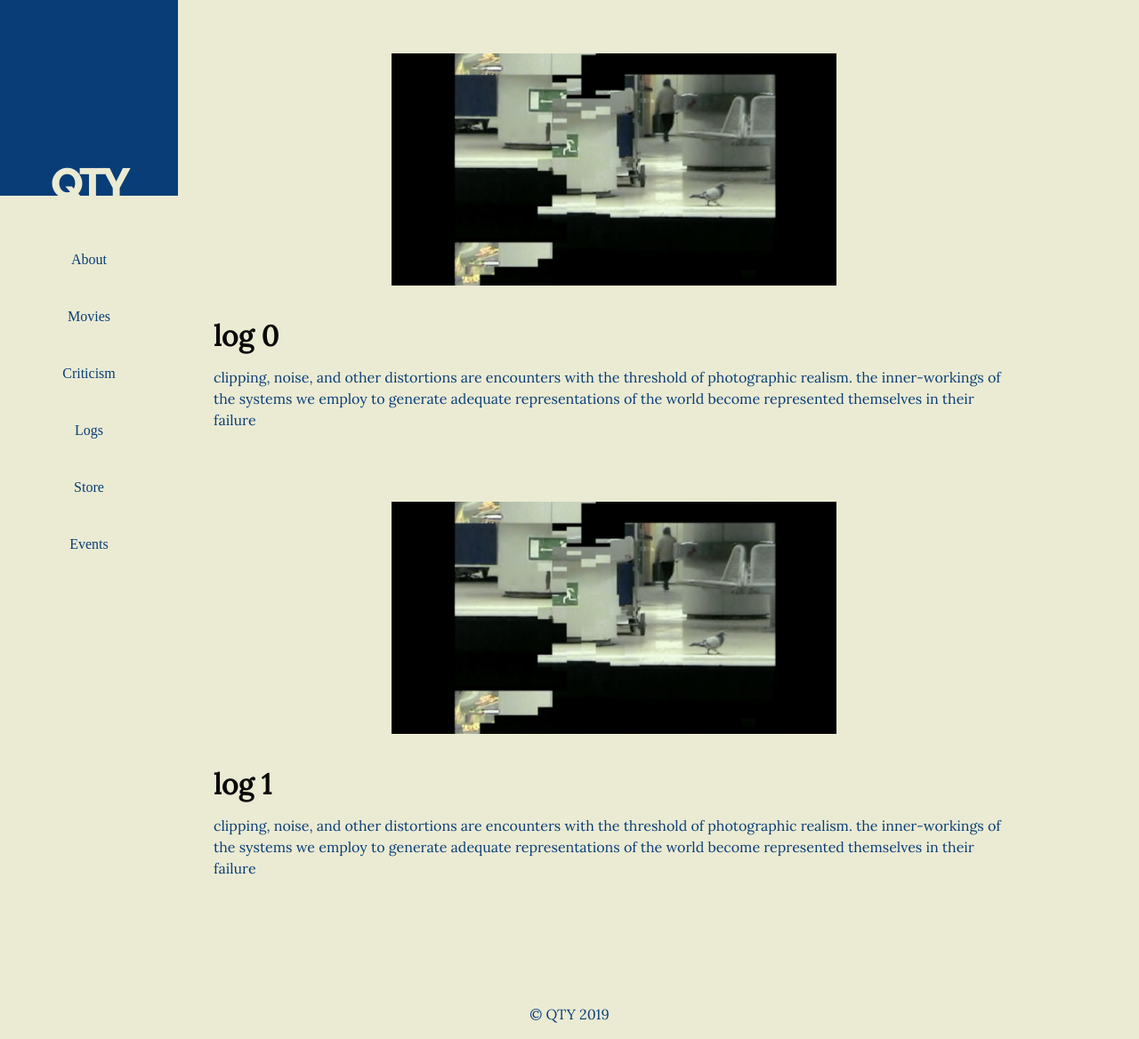
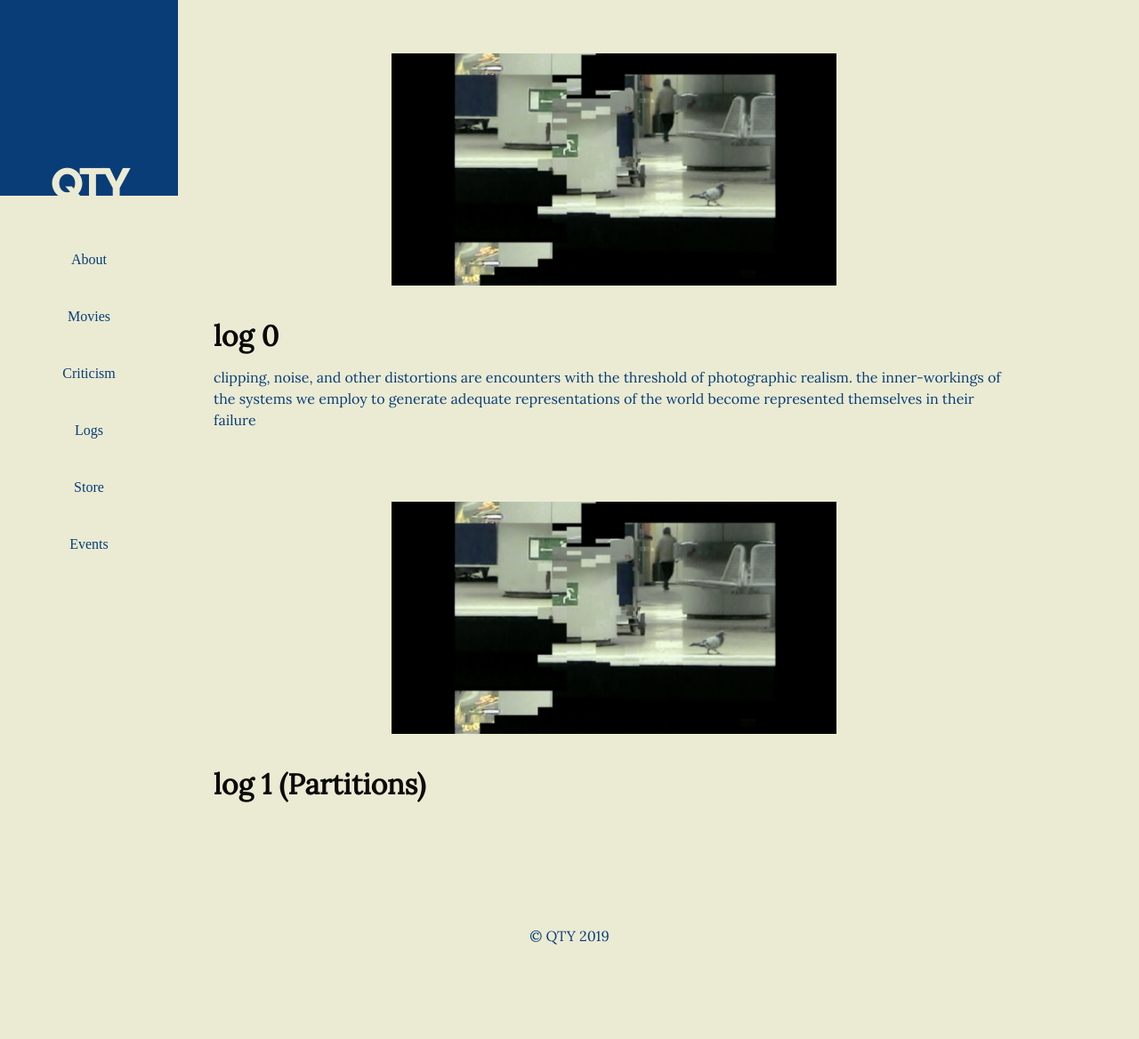
Before and after one commit to naobot/qty-cinema, a Jekyll site: the page built from logs.html, in a window 1280 px wide and 1168 px high. Shown: the whole window at 89% size. Built offline with Jekyll 4.4.1, drawn with Linux system fonts in a browser that asks for light colours; some web fonts are replaced.

Commit message:
Update from Forestry.io kelley dong updated _data/logs.yaml

```diff
--- a/_data/logs.yaml
+++ b/_data/logs.yaml
@@ -1,8 +1,11 @@
+---
 - title: log 0
-  description: clipping, noise, and other distortions are encounters with the threshold of photographic realism. the inner-workings of the systems we employ to generate adequate representations of the world become represented themselves in their failure
+  description: clipping, noise, and other distortions are encounters with the threshold
+    of photographic realism. the inner-workings of the systems we employ to generate
+    adequate representations of the world become represented themselves in their failure
   link: http://www.google.com
   image: assets/images/logs/log_0.png
-- title: log 1
-  description: clipping, noise, and other distortions are encounters with the threshold of photographic realism. the inner-workings of the systems we employ to generate adequate representations of the world become represented themselves in their failure
+- title: log 1 (Partitions)
+  description: ''
   link: http://www.google.com
   image: assets/images/logs/log_0.png
```
